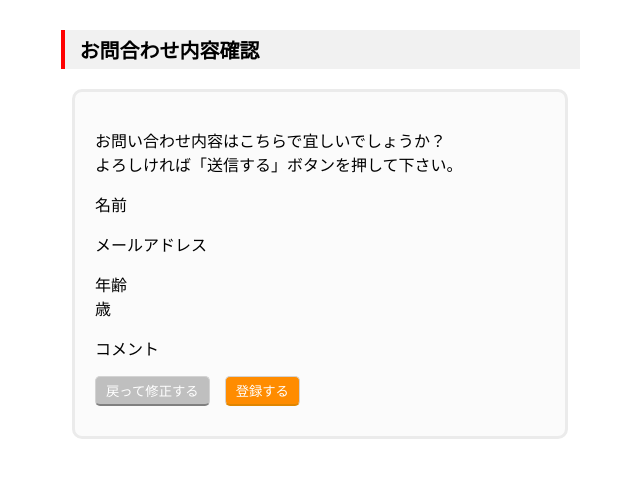
After one commit to keijiiida-test/contactform, a PHP site: page /mail_confirm.php in a window 1280 px wide. The commit adds this page. Shown: the top 478 px of the page, without its empty margins (320-960 px from the left). Run offline with PHP 8.4, Linux system fonts and the light colour scheme; data that the repository does not hold is empty.

Commit message:
Add files via upload

```diff
--- /dev/null
+++ b/contactform/mail_confirm.php
@@ -0,0 +1,45 @@
+<!doctype HTML>
+<html lang="ja">
+
+    <head>
+        <meta charset="utf-8">
+        <title>お問合わせフォームを作る</title>
+        <link rel="stylesheet" type="text/css" href="style2.css">
+    </head>
+
+    <body>
+        <h1>お問合わせ内容確認</h1>
+        <div class="confirm">
+            <p>お問い合わせ内容はこちらで宜しいでしょうか？
+                <br> よろしければ「送信する」ボタンを押して下さい。
+            </p>
+            <p>名前
+                <br>
+                <?php echo $_POST['name']; ?>
+            </p>
+            <p>メールアドレス
+                <br>
+                <?php echo $_POST['mail']; ?>
+            </p>
+            <p>年齢
+                <br>
+                <?php echo $_POST['age']."歳"; ?>
+            </p>
+            <p>コメント
+                <br>
+                <?php echo $_POST['comments']; ?>
+            </p>
+            <form action="index.html">
+                <input type="submit" class="button1" value="戻って修正する">
+            </form>
+            <form action="insert.php" method="post">
+                <input type="submit" class="button2" value="登録する">
+                <input type="hidden" value="<?php echo $_POST['name']; ?>" name="name">
+                <input type="hidden" value="<?php echo $_POST['mail']; ?>" name="mail">
+                <input type="hidden" value="<?php echo $_POST['age']; ?>" name="age">
+                <input type="hidden" value="<?php echo $_POST['comments']; ?>" name="comments">
+            </form>
+        </div>
+    </body>
+
+</html>
--- a/contactform/style2.css
+++ b/contactform/style2.css
@@ -1,7 +1,9 @@
-body{font-family: "Hiragino Kaku Gothic ProN","メイリオ",sans-serif;
+body {
+    font-family: "Hiragino Kaku Gothic ProN", "メイリオ", sans-serif;
 }
 
-h1{margin:0 auto;
+h1 {
+    margin: 0 auto;
     margin-top: 30px;
     margin-bottom: 20px;
     border-left: 4px red solid;
@@ -13,7 +15,7 @@ h1{margin:0 auto;
     font-size: 20px;
 }
 
-.confilm{
+.confirm {
     margin: 0 auto;
     background-color: #fbfbfb;
     border: 3px #ebebeb solid;
@@ -25,25 +27,25 @@ h1{margin:0 auto;
     padding-bottom: 60px;
 }
 
-form{
-    float:left;
+form {
+    float: left;
     margin-right: 15px;
 }
 
-.button1{
-    border: 1px solid #dfdfdf;
+.button1 {
+    border: 1px solid lightgray;
     padding: 4px 10px;
-    color:white;
+    color: white;
     background-color: #bfbfbf;
     border-radius: 5px;
     border-bottom: solid 2px gray;
 }
 
-.button2{
+.button2 {
     border: 1px solid lightgray;
     padding: 4px 10px;
     color: white;
     background-color: darkorange;
     border-radius: 5px;
-    border-bottom: solid 2px #E08600;
+    border-bottom: 2px solid #E08600;
 }
```
Also changed, not shown: contactform/index.html (+7 -11 lines), contactform/insert.php (+7 -12 lines), contactform/style.css (+9 -7 lines). Lines whose indentation alone changed are shown as unchanged.
